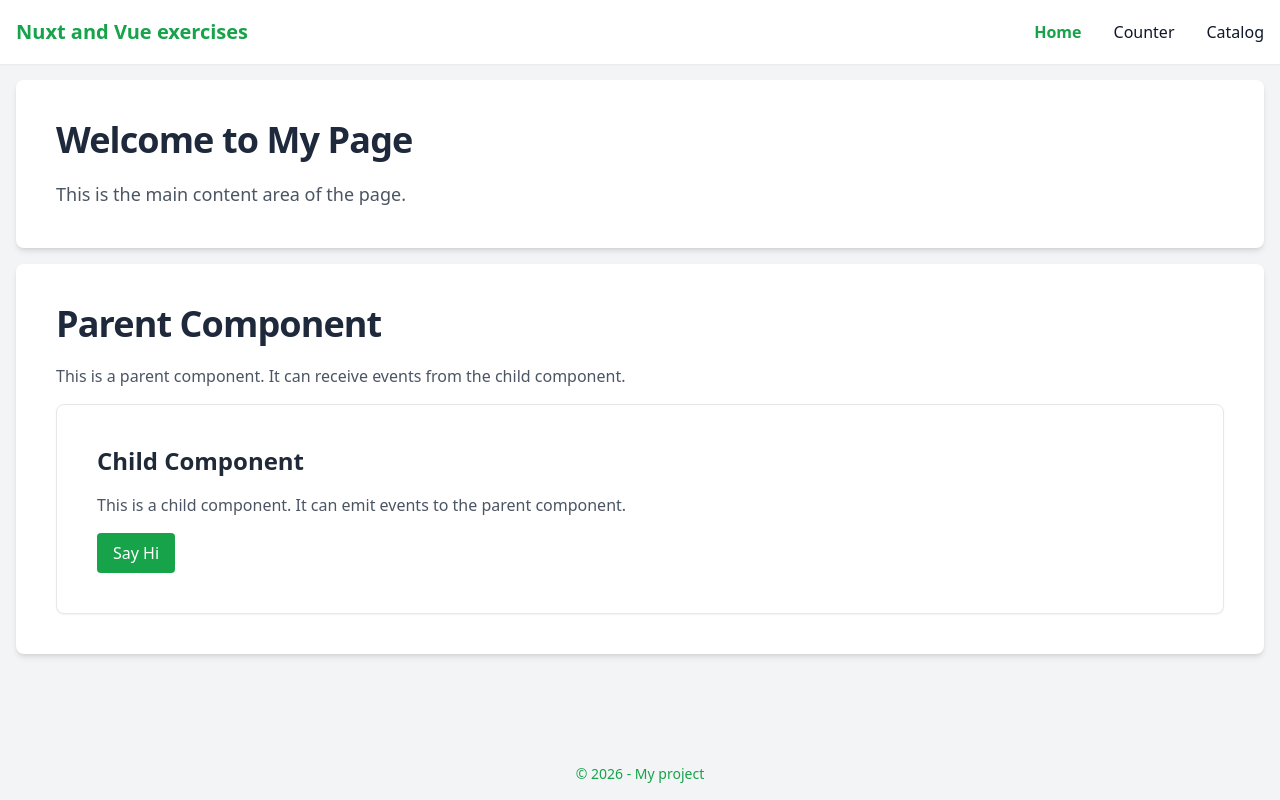
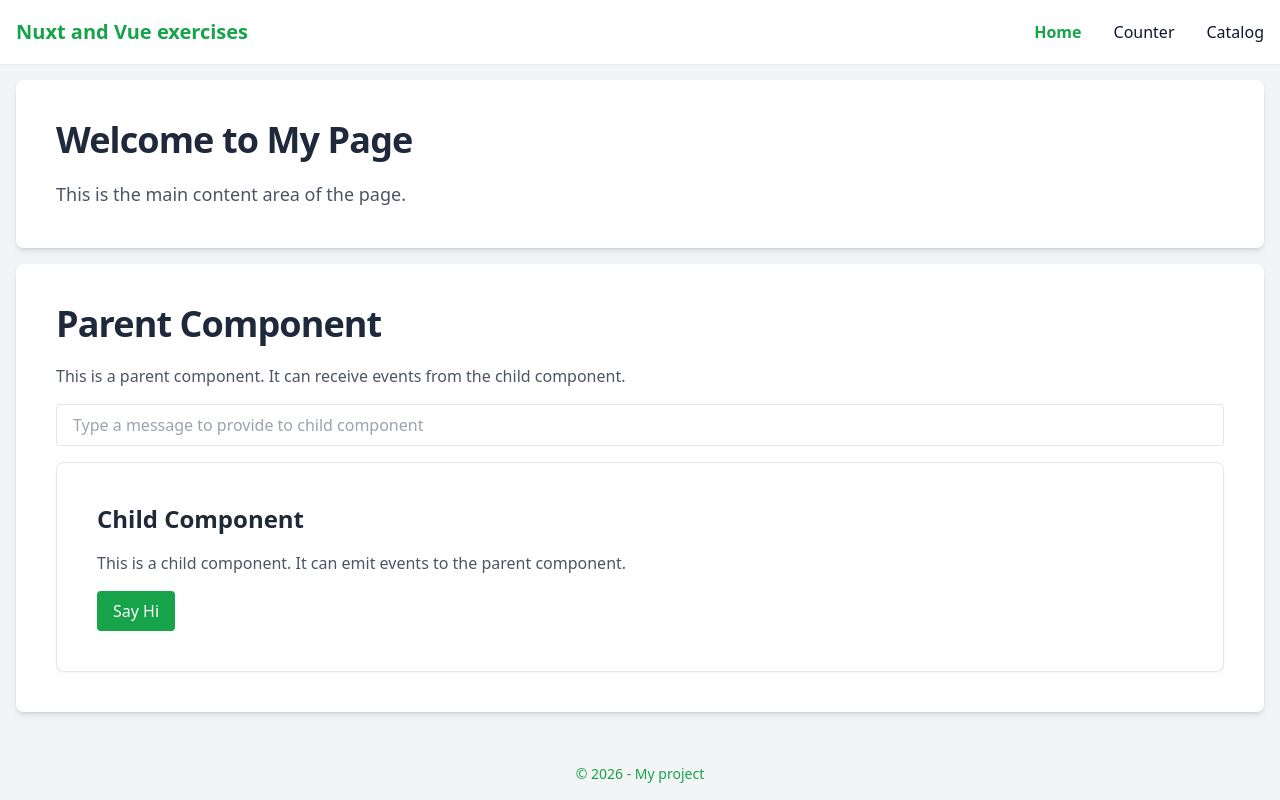
Before and after one commit to marcoslgl/formacion, a Nuxt app in the folder nuxt-vue-exercises/: page / in a window 1280 px wide. Built offline with nearby package versions, Linux system fonts and the light colour scheme.

Commit message:
feat(vue-nuxt) add exercise 8

```diff
--- a/nuxt-vue-exercises/components/ChildComponent.vue
+++ b/nuxt-vue-exercises/components/ChildComponent.vue
@@ -1,6 +1,8 @@
 <script setup lang="ts">
+import { inject, type Ref } from "vue";
+
 const emit = defineEmits<{
-  (e: "example", mesaje: string): void;
+  (e: "example", message: string): void;
 }>();
 
 const sayHi = () => {
@@ -12,6 +14,11 @@ const sayHi = () => {
   <div class="py-10 px-10 bg-white border rounded-lg shadow-sm">
     <h2 class="text-2xl font-bold text-gray-800 mb-4">Child Component</h2>
     <p class="text-gray-600 mb-4">This is a child component. It can emit events to the parent component.</p>
+    <template v-if="inject('message') && (inject('message') as Ref<string>).value.trim() !== ''">
+      <p class="text-gray-600 mb-4">
+        Message from parent: <span class="text-green-600">{{ inject('message') as Ref<string> }}</span>
+      </p>
+    </template>
     <button @click="sayHi" class="px-4 py-2 bg-green-600 text-white rounded hover:bg-green-700 transition">
       Say Hi
     </button>
--- a/nuxt-vue-exercises/components/ParentComponent.vue
+++ b/nuxt-vue-exercises/components/ParentComponent.vue
@@ -1,7 +1,12 @@
 <script setup lang="ts">
-const mesageReceived = ref("");
-const manageMesage = (mesaje: string) => {
-  mesageReceived.value = mesaje;
+import { provide, ref } from "vue";
+
+const message = ref("");
+provide("message", message);
+
+const messageReceived = ref("");
+const manageMessage = (message: string) => {
+  messageReceived.value = message;
 };
 </script>
 
@@ -9,9 +14,14 @@ const manageMesage = (mesaje: string) => {
   <div class="py-10 px-10 bg-white rounded-lg shadow-md">
     <TheTitle>Parent Component</TheTitle>
     <p class="text-gray-600 mb-4">This is a parent component. It can receive events from the child component.</p>
-    <ChildComponent @example="manageMesage" />
-    <p v-if="mesageReceived" class="text-gray-600 mt-6">
-      Message received from child: <span class="text-green-600">{{ mesageReceived }}</span>
+    <input
+      v-model="message"
+      class="w-full mb-4 px-4 py-2 border rounded focus:outline-none focus:ring-2 focus:ring-green-500 text-gray-700"
+      placeholder="Type a message to provide to child component"
+    />
+    <ChildComponent @example="manageMessage" />
+    <p v-if="messageReceived" class="text-gray-600 mt-6">
+      Message received from child: <span class="text-green-600">{{ messageReceived }}</span>
     </p>
   </div>
 </template>
```
